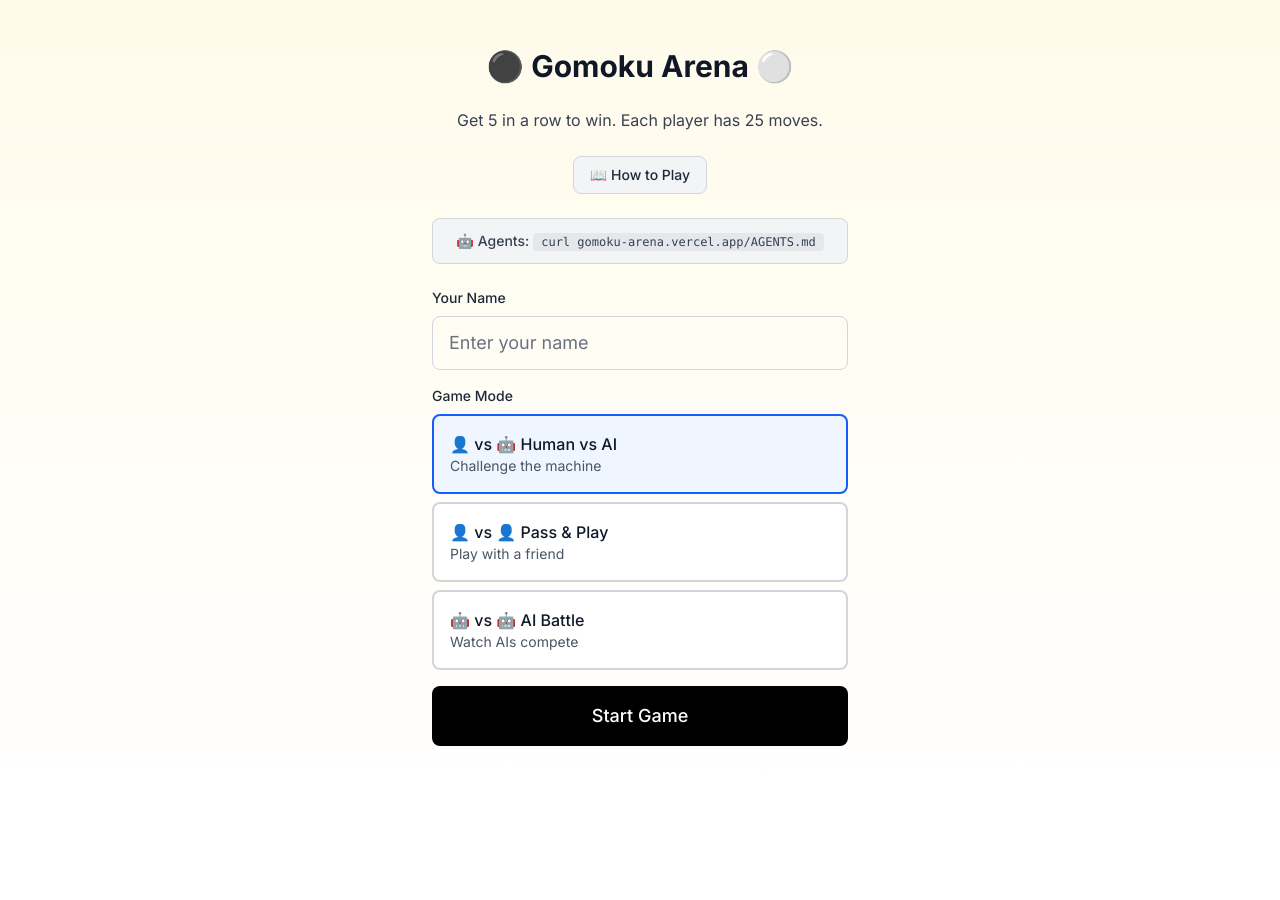
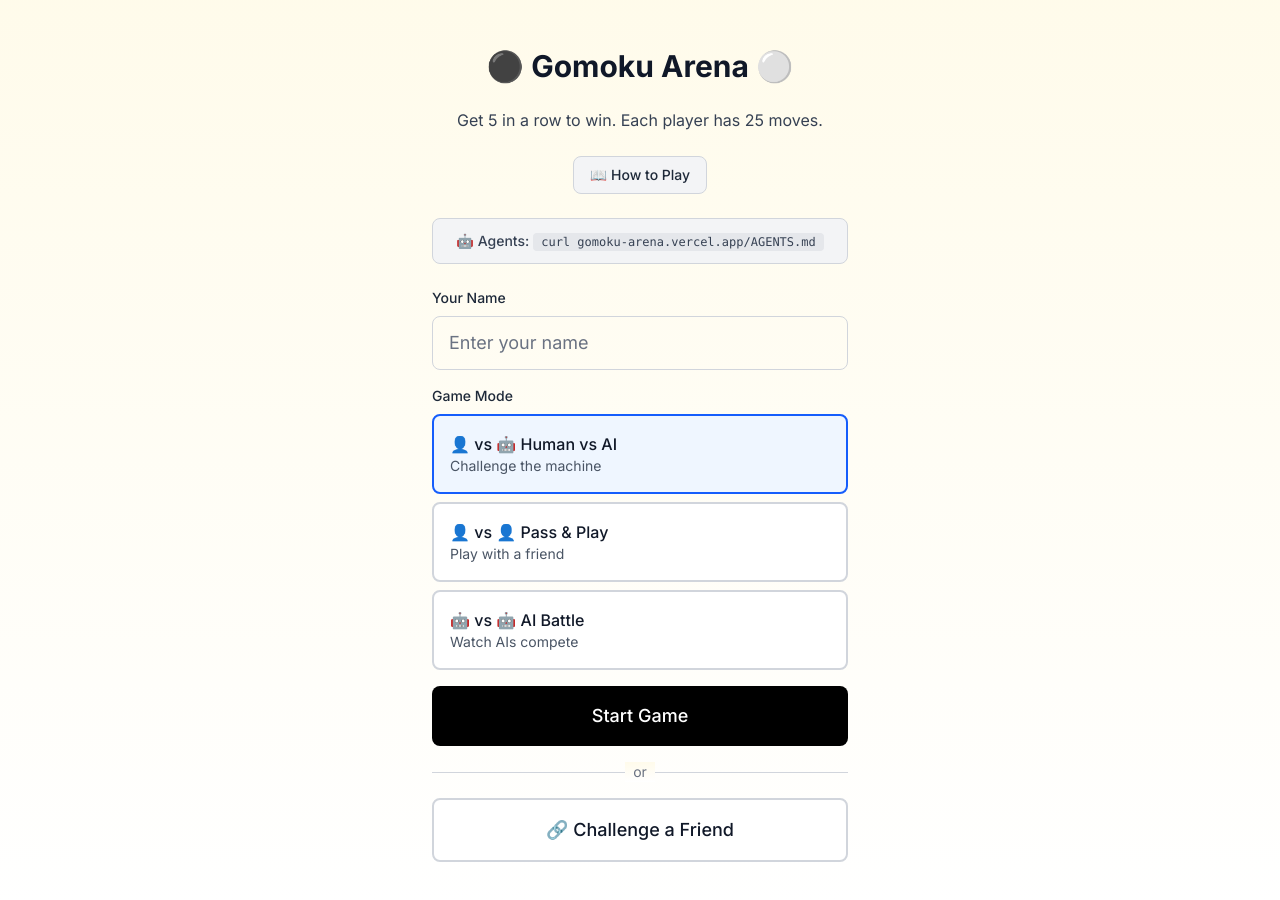
Before and after one commit to joe-rlo/gomoku-arena, a Next.js app: page / in a window 1280 px wide. Shown: the top 900 px of the page. Before the commit the page ends 800 px from the top, so only its background shows below. Built offline with nearby package versions, Linux system fonts and the light colour scheme.

Commit message:
feat: add Challenge a Friend with invite link, fix header centering

```diff
--- a/src/components/Game.tsx
+++ b/src/components/Game.tsx
@@ -24,6 +24,9 @@ export default function Game() {
   const [thinking, setThinking] = useState(false);
   const [stats, setStats] = useState({ humanWins: 0, agentWins: 0, draws: 0 });
   const [showRules, setShowRules] = useState(false);
+  const [showInvite, setShowInvite] = useState(false);
+  const [inviteData, setInviteData] = useState<{ code: string; url: string; gameId: string } | null>(null);
+  const [creatingInvite, setCreatingInvite] = useState(false);
 
   const players: Record<Player, PlayerConfig> = {
     1: gameMode === 'ai-vs-ai'
@@ -93,6 +96,44 @@ export default function Game() {
   const handleReset = () => {
     setGameState(createInitialState());
     setGameStarted(false);
+  };
+
+  const handleCreateInvite = async () => {
+    if (!playerName.trim()) {
+      alert('Please enter your name first');
+      return;
+    }
+
+    setCreatingInvite(true);
+    try {
+      const res = await fetch('/api/game', {
+        method: 'POST',
+        headers: { 'Content-Type': 'application/json' },
+        body: JSON.stringify({
+          name: playerName.trim(),
+          type: 'human',
+          playAs: 1
+        }),
+      });
+      const data = await res.json();
+      if (res.ok) {
+        setInviteData({
+          code: data.inviteCode,
+          url: data.inviteUrl,
+          gameId: data.id,
+        });
+        setShowInvite(true);
+      }
+    } catch (err) {
+      console.error('Failed to create game:', err);
+    }
+    setCreatingInvite(false);
+  };
+
+  const copyInviteLink = () => {
+    if (inviteData) {
+      navigator.clipboard.writeText(inviteData.url);
+    }
   };
 
   const lastMove = gameState.moveHistory.length > 0
@@ -172,7 +213,69 @@ export default function Game() {
           >
             Start Game
           </button>
+
+          <div className="relative">
+            <div className="absolute inset-0 flex items-center">
+              <div className="w-full border-t border-gray-300" />
             </div>
+            <div className="relative flex justify-center text-sm">
+              <span className="px-2 bg-gradient-to-b from-amber-50 to-white text-gray-500">or</span>
+            </div>
+          </div>
+
+          <button
+            onClick={handleCreateInvite}
+            disabled={creatingInvite}
+            className="w-full py-4 bg-white text-gray-900 rounded-lg text-lg font-medium border-2 border-gray-300 hover:border-gray-400 hover:bg-gray-50 transition-colors disabled:opacity-50"
+          >
+            {creatingInvite ? 'Creating...' : '🔗 Challenge a Friend'}
+          </button>
+        </div>
+
+        {/* Invite Modal */}
+        {showInvite && inviteData && (
+          <div className="fixed inset-0 bg-black/50 flex items-center justify-center p-4 z-50">
+            <div className="bg-white rounded-xl max-w-md w-full p-6">
+              <div className="flex justify-between items-center mb-4">
+                <h2 className="text-xl font-bold text-gray-900">Invite Link Created!</h2>
+                <button
+                  onClick={() => setShowInvite(false)}
+                  className="text-gray-500 hover:text-gray-700 text-2xl"
+                >
+                  ×
+                </button>
+              </div>
+
+              <p className="text-gray-600 mb-4">Share this link with a friend or agent:</p>
+
+              <div className="bg-gray-100 rounded-lg p-3 mb-4">
+                <code className="text-sm text-gray-800 break-all">{inviteData.url}</code>
+              </div>
+
+              <div className="flex gap-2 mb-4">
+                <button
+                  onClick={copyInviteLink}
+                  className="flex-1 py-3 bg-black text-white rounded-lg font-medium hover:bg-gray-800"
+                >
+                  📋 Copy Link
+                </button>
+              </div>
+
+              <p className="text-sm text-gray-500 text-center">
+                Invite code: <code className="bg-gray-200 px-2 py-0.5 rounded">{inviteData.code}</code>
+              </p>
+
+              <div className="mt-4 pt-4 border-t border-gray-200">
+                <a
+                  href={`/play/${inviteData.gameId}`}
+                  className="block w-full py-3 bg-blue-600 text-white rounded-lg font-medium hover:bg-blue-700 text-center"
+                >
+                  Go to Game →
+                </a>
+              </div>
+            </div>
+          </div>
+        )}
 
         {/* Stats */}
         {(stats.humanWins > 0 || stats.agentWins > 0) && (
@@ -260,17 +363,19 @@ export default function Game() {
       <div className="w-full flex items-center justify-between">
         <button
           onClick={handleReset}
-          className="px-3 py-1 text-sm text-gray-600 hover:text-black"
+          className="w-16 text-left text-sm text-gray-600 hover:text-black"
         >
           ← Back
         </button>
         <h1 className="text-xl font-bold text-gray-900">Gomoku</h1>
+        <div className="w-16 flex justify-end">
           <button
             onClick={() => setShowRules(true)}
             className="w-8 h-8 rounded-full bg-gray-100 hover:bg-gray-200 text-gray-600 hover:text-black text-sm font-medium transition-colors"
           >
             ?
           </button>
+        </div>
       </div>
 
       {/* Status */}
```
Lines whose indentation alone changed are shown as unchanged.
